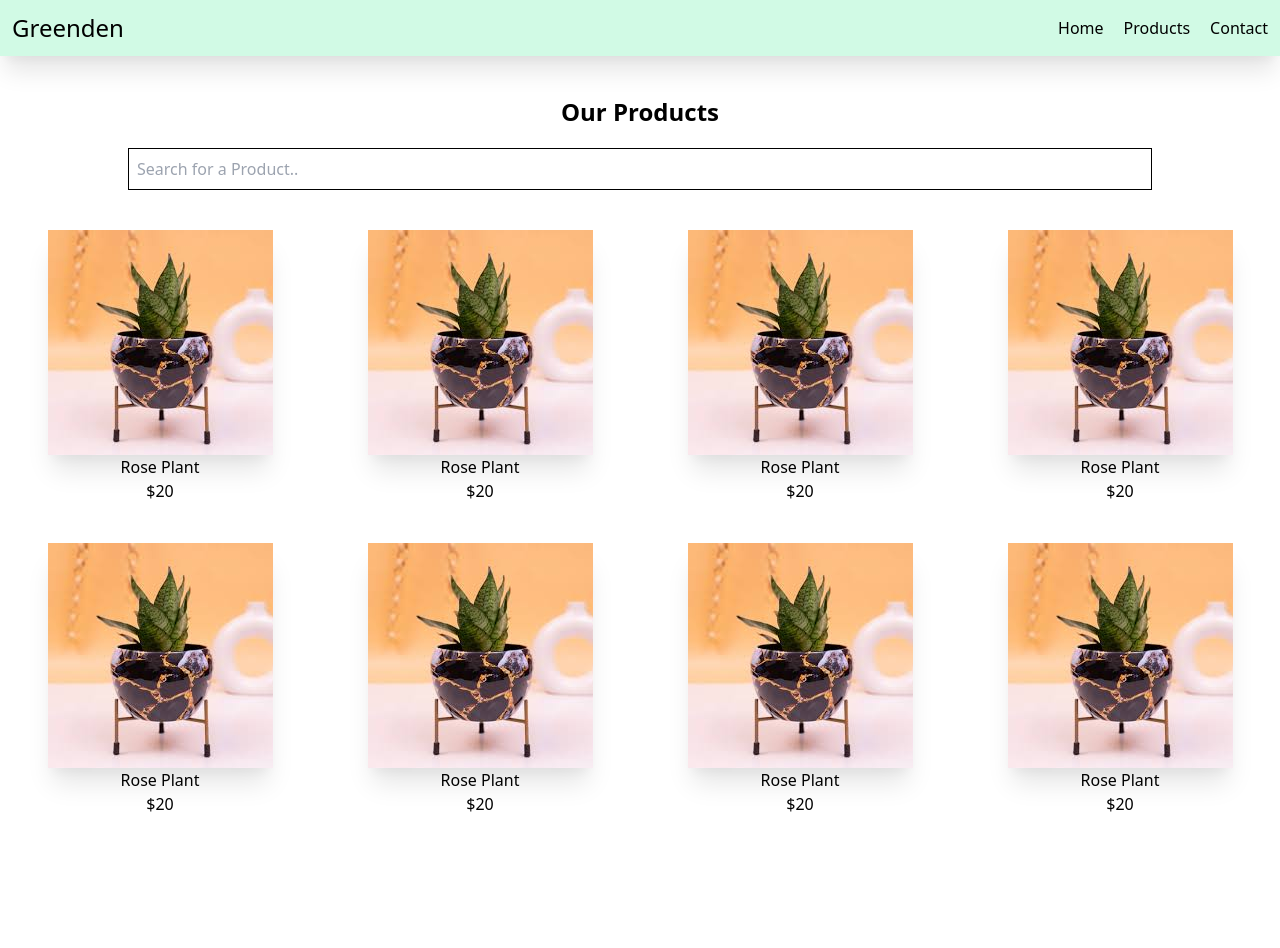
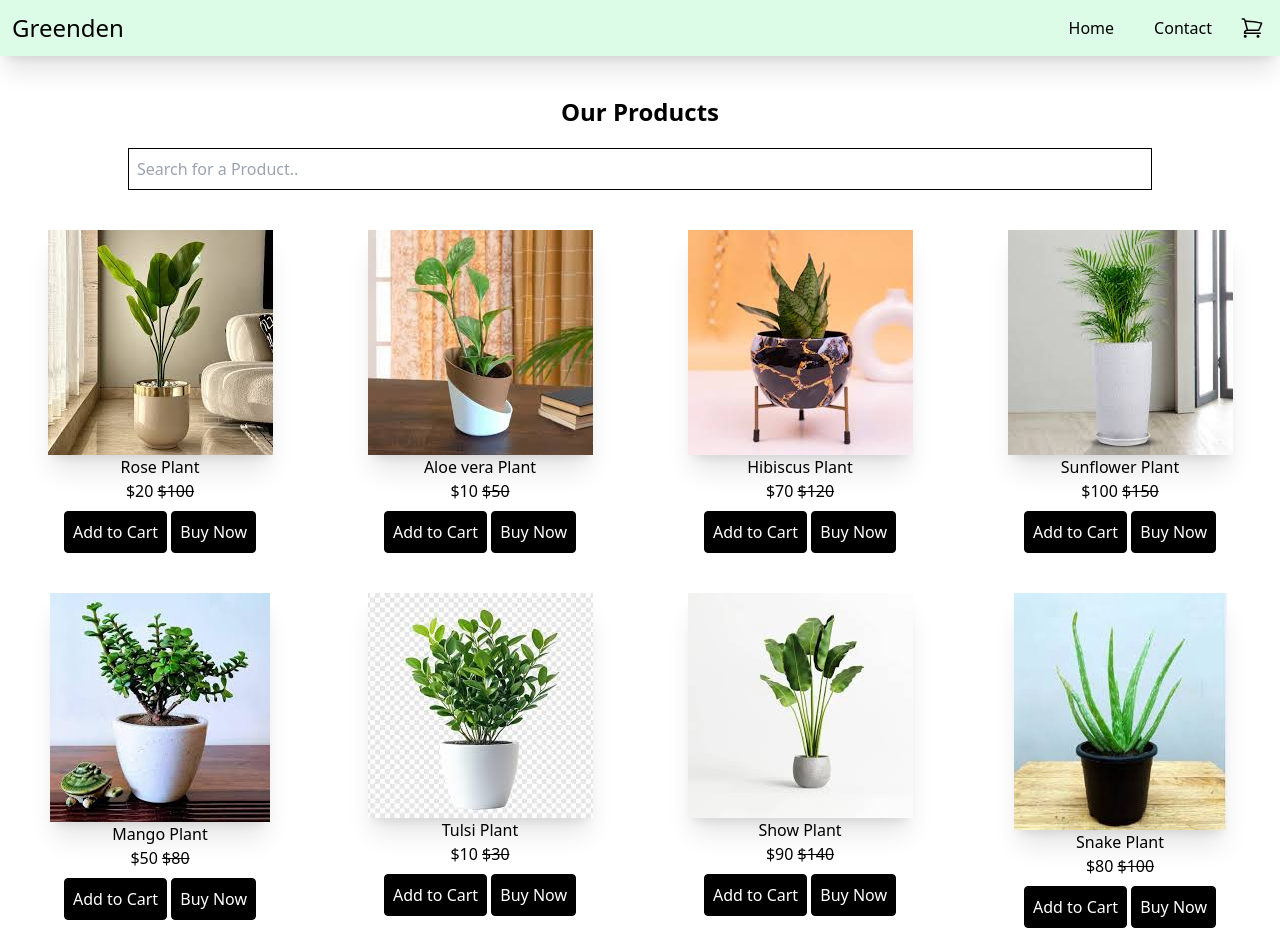
Before and after one commit to revathy1999/Greenden_Tailwind, a plain HTML site: page products.html in a window 1280 px wide. Before the commit the page ends 836 px from the top, so only its background shows below. Drawn offline with nearby package versions, Linux system fonts and the light colour scheme.

Commit message:
Greenden updated

```diff
--- a/products.html
+++ b/products.html
@@ -8,25 +8,31 @@
       href="https://cdn.jsdelivr.net/npm/tailwindcss@2.2.19/dist/tailwind.min.css"
       rel="stylesheet"
     />
+     <script src="https://cdn.tailwindcss.com"></script>
 </head>
 <body>
     <nav class="bg-green-100 p-3 flex items-center justify-between shadow-xl sticky top-0 z-10">
       <h1 class="text-2xl">Greenden</h1>
-      <svg xmlns="http://www.w3.org/2000/svg"  fill="none" viewBox="0 0 24 24" stroke-width="1.5" stroke="currentColor" class="size-6 w-6 h-6 md:hidden">
-  <path stroke-linecap="round" stroke-linejoin="round" d="M3.75 6.75h16.5M3.75 12h16.5m-16.5 5.25h16.5" />
-</svg>
 
-      <ul class="flex gap-5 text-grey-600 hidden md:flex">
+<div class="flex gap-6">
+      <ul class="flex gap-10 text-grey-600 hidden md:flex">
         <li>
           <a class="hover:underline hover: text-black" href="index.html">Home</a>
-        </li>
-        <li>
-          <a class="hover:underline hover: text-black" href="#">Products</a>
         </li>
         <li>
           <a class="hover:underline hover: text-black" href="contact.html">Contact</a>
         </li>
       </ul>
+       <svg xmlns="http://www.w3.org/2000/svg"  fill="none" viewBox="0 0 24 24" stroke-width="1.5" stroke="currentColor" class="size-6 w-6 h-6 md:hidden">
+  <path stroke-linecap="round" stroke-linejoin="round" d="M3.75 6.75h16.5M3.75 12h16.5m-16.5 5.25h16.5" />
+</svg>
+      <div class=" group relative">
+            <svg xmlns="http://www.w3.org/2000/svg" fill="none" viewBox="0 0 24 24" stroke-width="1.5" stroke="currentColor" class="size-6 w-8 cursor-pointer">
+  <path stroke-linecap="round" stroke-linejoin="round" d="M2.25 3h1.386c.51 0 .955.343 1.087.835l.383 1.437M7.5 14.25a3 3 0 0 0-3 3h15.75m-12.75-3h11.218c1.121-2.3 2.1-4.684 2.924-7.138a60.114 60.114 0 0 0-16.536-1.84M7.5 14.25 5.106 5.272M6 20.25a.75.75 0 1 1-1.5 0 .75.75 0 0 1 1.5 0Zm12.75 0a.75.75 0 1 1-1.5 0 .75.75 0 0 1 1.5 0Z" />
+</svg>
+<p class="hidden group-hover:block absolute top-full -right-3 mt-2 rounded shadow border bg-white p-4">your cart is empty!</p>
+</div>
+</div>
     </nav>
 <section class="text-center">
     <h1 class="font-bold text-2xl mt-10">Our Products</h1>
@@ -34,46 +40,80 @@
 
         <div class="grid lg:grid-cols-4 md:grid-cols-2 gap-10 mt-5 p-5">
             <div>
- <img src="./images/pot3.jpg" class="shadow-xl transform hover:-translate-y-2 transition hover:2s inline" alt="plants">
+ <img src="./images/pot5.jpg" class="shadow-xl transform hover:-translate-y-2 transition hover:2s inline" alt="plants">
  <h5>Rose Plant</h5>
- <p>$20</p>
+ <p>$20 <del>$100</del></p>
+ <div class="mt-2">
+ <button class="bg-black text-white rounded p-2 border hover: border-black hover:text-black hover:bg-transparent transition duration-1000">Add to Cart</button>
+ <button class="bg-black text-white rounded p-2 border hover: border-black hover:text-black hover:bg-transparent transition duration-1000">Buy Now</button>
+ </div>
+            </div>
+              <div>
+ <img src="./images/pot4.jpg" class="shadow-xl transform hover:-translate-y-2 transition hover:2s inline" alt="plants">
+ <h5>Aloe vera Plant</h5>
+ <p>$10 <del>$50</del></p>
+ <div class="mt-2">
+ <button class="bg-black text-white rounded p-2 border hover: border-black hover:text-black hover:bg-transparent transition duration-1000">Add to Cart</button>
+ <button class="bg-black text-white rounded p-2 border hover: border-black hover:text-black hover:bg-transparent transition duration-1000">Buy Now</button>
+ </div>
             </div>
               <div>
  <img src="./images/pot3.jpg" class="shadow-xl transform hover:-translate-y-2 transition hover:2s inline" alt="plants">
- <h5>Rose Plant</h5>
- <p>$20</p>
+ <h5>Hibiscus Plant</h5>
+ <p>$70 <del>$120</del></p>
+ <div class="mt-2">
+ <button class="bg-black text-white rounded p-2 border hover: border-black hover:text-black hover:bg-transparent transition duration-1000">Add to Cart</button>
+ <button class="bg-black text-white rounded p-2 border hover: border-black hover:text-black hover:bg-transparent transition duration-1000">Buy Now</button>
+ </div>
             </div>
               <div>
- <img src="./images/pot3.jpg" class="shadow-xl transform hover:-translate-y-2 transition hover:2s inline" alt="plants">
- <h5>Rose Plant</h5>
- <p>$20</p>
+ <img src="./images/pot2.jpg" class="shadow-xl transform hover:-translate-y-2 transition hover:2s inline" alt="plants">
+ <h5>Sunflower Plant</h5>
+ <p>$100 <del>$150</del></p>
+ <div class="mt-2">
+ <button class="bg-black text-white rounded p-2 border hover: border-black hover:text-black hover:bg-transparent transition duration-1000">Add to Cart</button>
+ <button class="bg-black text-white rounded p-2 border hover: border-black hover:text-black hover:bg-transparent transition duration-1000">Buy Now</button>
+ </div>
+            </div>
+            <div>
+ <img src="./images/pot6.jpg" class="shadow-xl transform hover:-translate-y-2 transition hover:2s inline" alt="plants">
+ <h5>Mango Plant</h5>
+ <p>$50 <del>$80</del></p>
+ <div class="mt-2">
+ <button class="bg-black text-white rounded p-2 border hover: border-black hover:text-black hover:bg-transparent transition duration-1000">Add to Cart</button>
+ <button class="bg-black text-white rounded p-2 border hover: border-black hover:text-black hover:bg-transparent transition duration-1000">Buy Now</button>
+ </div>
             </div>
               <div>
- <img src="./images/pot3.jpg" class="shadow-xl transform hover:-translate-y-2 transition hover:2s inline" alt="plants">
- <h5>Rose Plant</h5>
- <p>$20</p>
-            </div>
-            <div>
- <img src="./images/pot3.jpg" class="shadow-xl transform hover:-translate-y-2 transition hover:2s inline" alt="plants">
- <h5>Rose Plant</h5>
- <p>$20</p>
+ <img src="./images/pot7.jpg" class="shadow-xl transform hover:-translate-y-2 transition hover:2s inline" alt="plants">
+ <h5>Tulsi Plant</h5>
+ <p>$10 <del>$30</del></p>
+ <div class="mt-2">
+ <button class="bg-black text-white rounded p-2 border hover: border-black hover:text-black hover:bg-transparent transition duration-1000">Add to Cart</button>
+ <button class="bg-black text-white rounded p-2 border hover: border-black hover:text-black hover:bg-transparent transition duration-1000">Buy Now</button>
+ </div>
             </div>
               <div>
- <img src="./images/pot3.jpg" class="shadow-xl transform hover:-translate-y-2 transition hover:2s inline" alt="plants">
- <h5>Rose Plant</h5>
- <p>$20</p>
+ <img src="./images/pot8.jpg" class="shadow-xl transform hover:-translate-y-2 transition hover:2s inline" alt="plants">
+ <h5>Show Plant</h5>
+ <p>$90 <del>$140</del></p>
+ <div class="mt-2">
+ <button class="bg-black text-white rounded p-2 border hover: border-black hover:text-black hover:bg-transparent transition duration-1000">Add to Cart</button>
+ <button class="bg-black text-white rounded p-2 border hover: border-black hover:text-black hover:bg-transparent transition duration-1000">Buy Now</button>
+ </div>
             </div>
               <div>
- <img src="./images/pot3.jpg" class="shadow-xl transform hover:-translate-y-2 transition hover:2s inline" alt="plants">
- <h5>Rose Plant</h5>
- <p>$20</p>
-            </div>
-              <div>
- <img src="./images/pot3.jpg" class="shadow-xl transform hover:-translate-y-2 transition hover:2s inline" alt="plants">
- <h5>Rose Plant</h5>
- <p>$20</p>
+ <img src="./images/plant.jpg" class="shadow-xl transform hover:-translate-y-2 transition hover:2s inline" alt="plants">
+ <h5>Snake Plant</h5>
+ <p>$80 <del>$100</del></p>
+ <div class="mt-2">
+ <button class="bg-black text-white rounded p-2 border hover: border-black hover:text-black hover:bg-transparent transition duration-1000">Add to Cart</button>
+ <button class="bg-black text-white rounded p-2 border hover: border-black hover:text-black hover:bg-transparent transition duration-1000">Buy Now</button>
+
+ </div>
             </div>
         </div>
+
 </section>
 </body>
 </html>
```
Also changed, not shown: contact.html (+0 -3 lines), index.html (+28 -17 lines), images/pot6.jpg (added), images/pot7.jpg (added), images/pot8.jpg (added).
